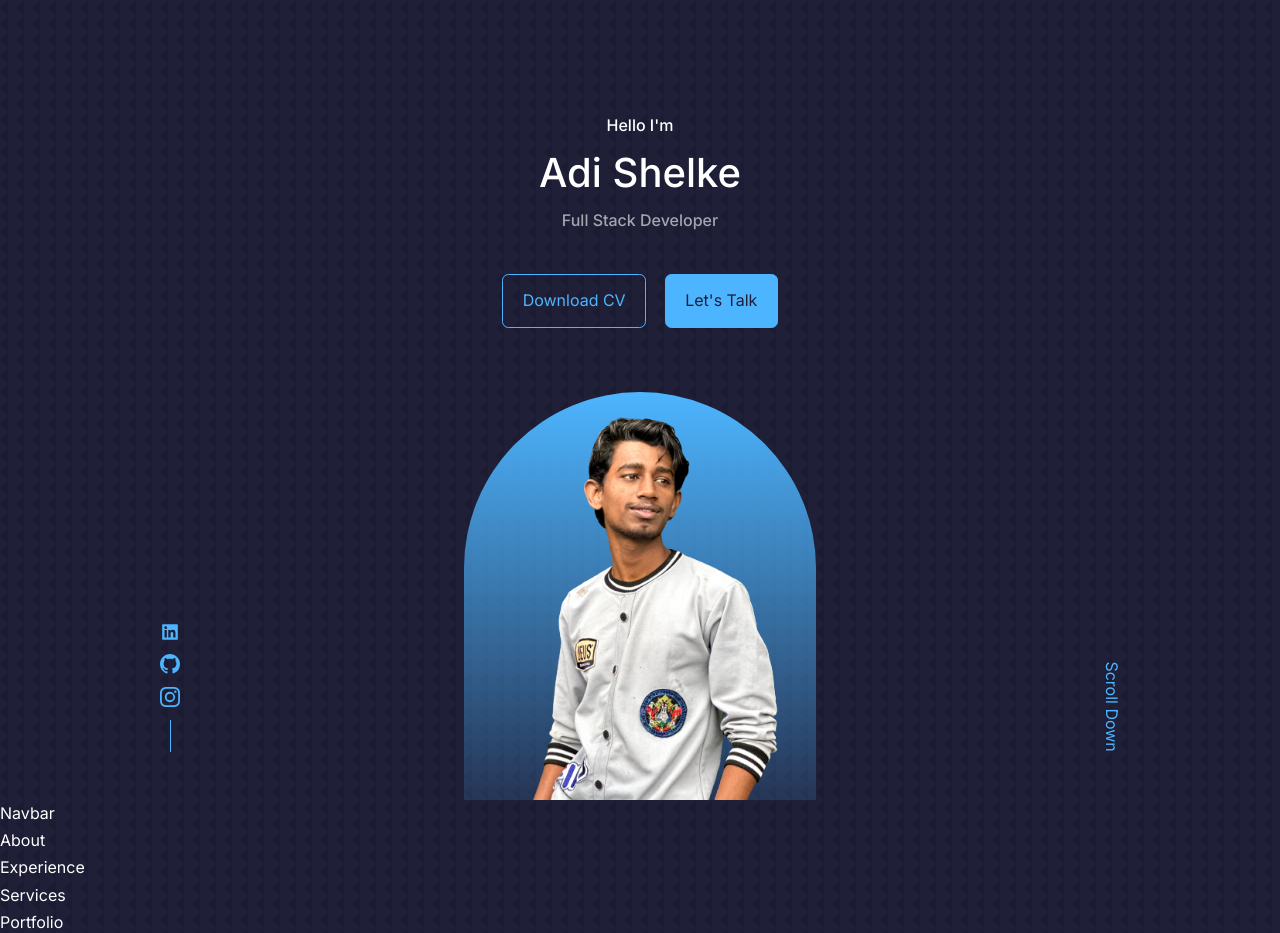
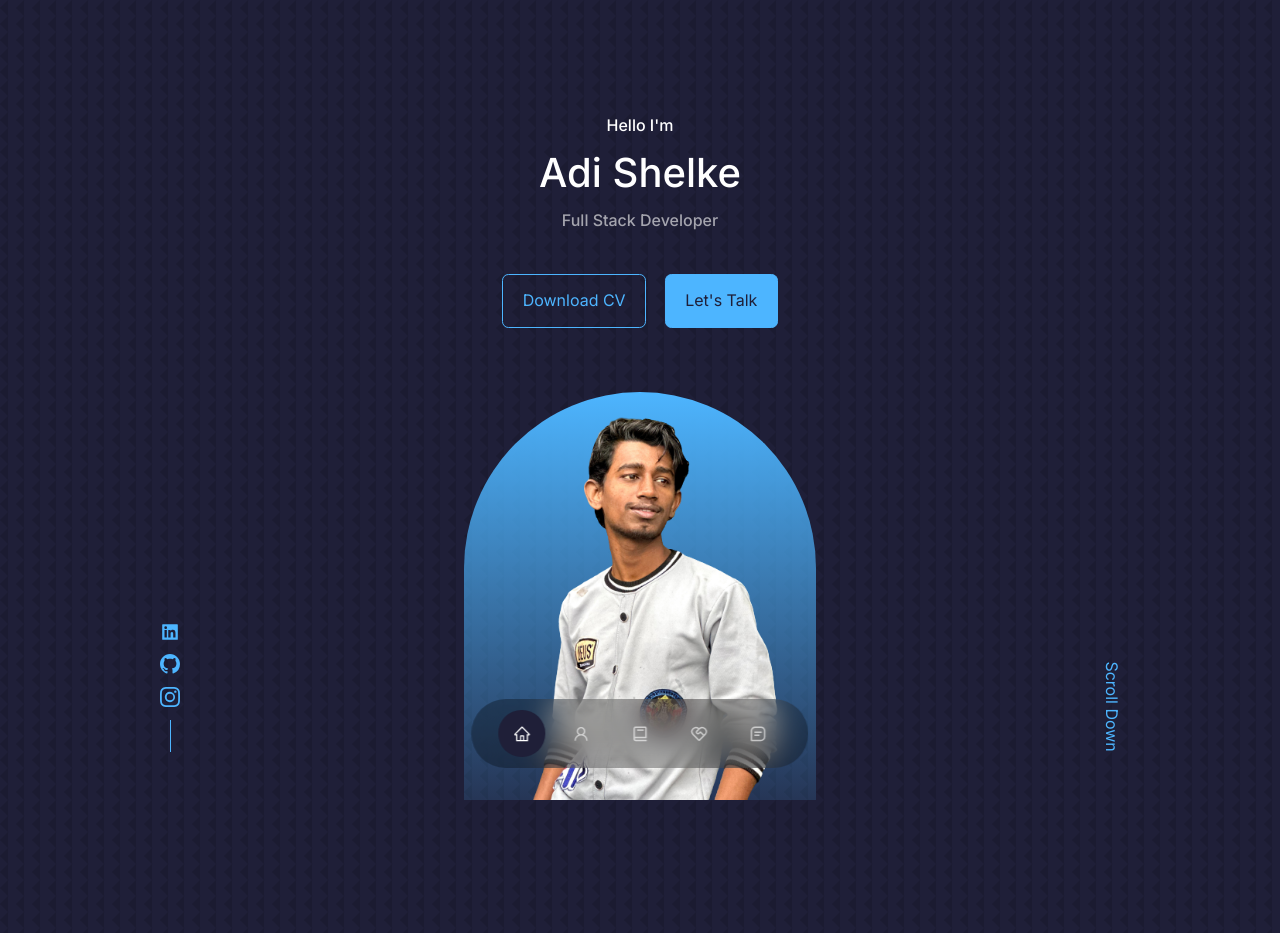
Before and after one commit to adi-shelke/Portfolio, a Next.js app: page / in a window 1280 px wide. Shown: the top 933 px of the page. Built offline with nearby package versions, Linux system fonts and the light colour scheme.

Commit message:
floating navbar done

```diff
--- a/components/About.jsx
+++ b/components/About.jsx
@@ -1,6 +1,6 @@
 import "../styles/about.css";
 const About = () => {
-  return <div>About</div>;
+  return <section id="about">About</section>;
 };
 
 export default About;
--- a/components/Contact.jsx
+++ b/components/Contact.jsx
@@ -1,6 +1,6 @@
 import "../styles/contact.css";
 const Contact = () => {
-  return <div>Contact</div>;
+  return <section id="contact">Contact</section>;
 };
 
 export default Contact;
--- a/components/Experience.jsx
+++ b/components/Experience.jsx
@@ -1,6 +1,6 @@
 import "../styles/experience.css";
 const Experience = () => {
-  return <div>Experience</div>;
+  return <section id="experience">Experience</section>;
 };
 
 export default Experience;
--- a/components/Navbar.jsx
+++ b/components/Navbar.jsx
@@ -1,6 +1,52 @@
+"use client";
 import "../styles/navbar.css";
+import Link from "next/link";
+import { AiOutlineHome, AiOutlineUser } from "react-icons/ai";
+import { BiBook } from "react-icons/bi";
+import { RiServiceLine } from "react-icons/ri";
+import { BiMessageSquareDetail } from "react-icons/bi";
+import { useState } from "react";
 const Navbar = () => {
-  return <div>Navbar</div>;
+  const [activeNav, setactiveNav] = useState("#");
+  return (
+    <nav>
+      <Link
+        href="#"
+        className={`${activeNav === "#" ? "active" : ""} link`}
+        onClick={() => setactiveNav("#")}
+      >
+        <AiOutlineHome />
+      </Link>
+      <Link
+        href="#about"
+        className={`${activeNav === "about" ? "active" : ""} link`}
+        onClick={() => setactiveNav("about")}
+      >
+        <AiOutlineUser />
+      </Link>
+      <Link
+        href="#experience"
+        className={`${activeNav === "experience" ? "active" : ""} link`}
+        onClick={() => setactiveNav("experience")}
+      >
+        <BiBook />
+      </Link>
+      <Link
+        href="#services"
+        className={`${activeNav === "services" ? "active" : ""} link`}
+        onClick={() => setactiveNav("services")}
+      >
+        <RiServiceLine />
+      </Link>
+      <Link
+        href="#contact"
+        className={`${activeNav === "contact" ? "active" : ""} link`}
+        onClick={() => setactiveNav("contact")}
+      >
+        <BiMessageSquareDetail />
+      </Link>
+    </nav>
+  );
 };
 
 export default Navbar;
--- a/components/Portfolio.jsx
+++ b/components/Portfolio.jsx
@@ -1,6 +1,6 @@
 import "../styles/portfolio.css";
 const Portfolio = () => {
-  return <div>Portfolio</div>;
+  return <section id="portfolio">Portfolio</section>;
 };
 
 export default Portfolio;
--- a/components/References.jsx
+++ b/components/References.jsx
@@ -1,6 +1,6 @@
 import "../styles/references.css";
 const References = () => {
-  return <div>References</div>;
+  return <section id="references">References</section>;
 };
 
 export default References;
--- a/components/Services.jsx
+++ b/components/Services.jsx
@@ -1,7 +1,7 @@
 import "../styles/services.css";
 
 const Services = () => {
-  return <div>Services</div>;
+  return <section id="services">Services</section>;
 };
 
 export default Services;
--- a/package.json
+++ b/package.json
@@ -14,6 +14,7 @@
     "postcss": "8.4.27",
     "react": "18.2.0",
     "react-dom": "18.2.0",
+    "react-icons": "^4.10.1",
     "tailwindcss": "3.3.3"
   }
 }
--- a/styles/globals.css
+++ b/styles/globals.css
@@ -62,6 +62,7 @@ h1 {
 }
 section {
   margin-top: 8rem;
+  height: 100vh;
 }
 
 section > h2,
--- a/styles/navbar.css
+++ b/styles/navbar.css
@@ -0,0 +1,35 @@
+nav {
+  display: flex;
+  background: rgba(0, 0, 0, 0.3);
+  width: max-content;
+  padding: 0.7rem 1.7rem;
+  z-index: 2;
+  position: fixed;
+  left: 50%;
+  transform: translateX(-50%);
+  bottom: 2rem;
+  gap: 0.8rem;
+  border-radius: 3rem;
+  backdrop-filter: blur(15px);
+}
+.navBtn {
+  font-size: 20px;
+}
+
+nav .link {
+  background: transparent;
+  padding: 0.9rem;
+  border-radius: 50%;
+  display: flex;
+  color: var(--color-light);
+  font-size: 1.1rem;
+}
+
+nav .link:hover {
+  background: rgba(0, 0, 0, 0.3);
+}
+
+nav .link.active {
+  background: var(--color-bg);
+  color: var(--color-white);
+}
```
Also changed, not shown: 1 other file (tests, documents, lock files or other folders).
